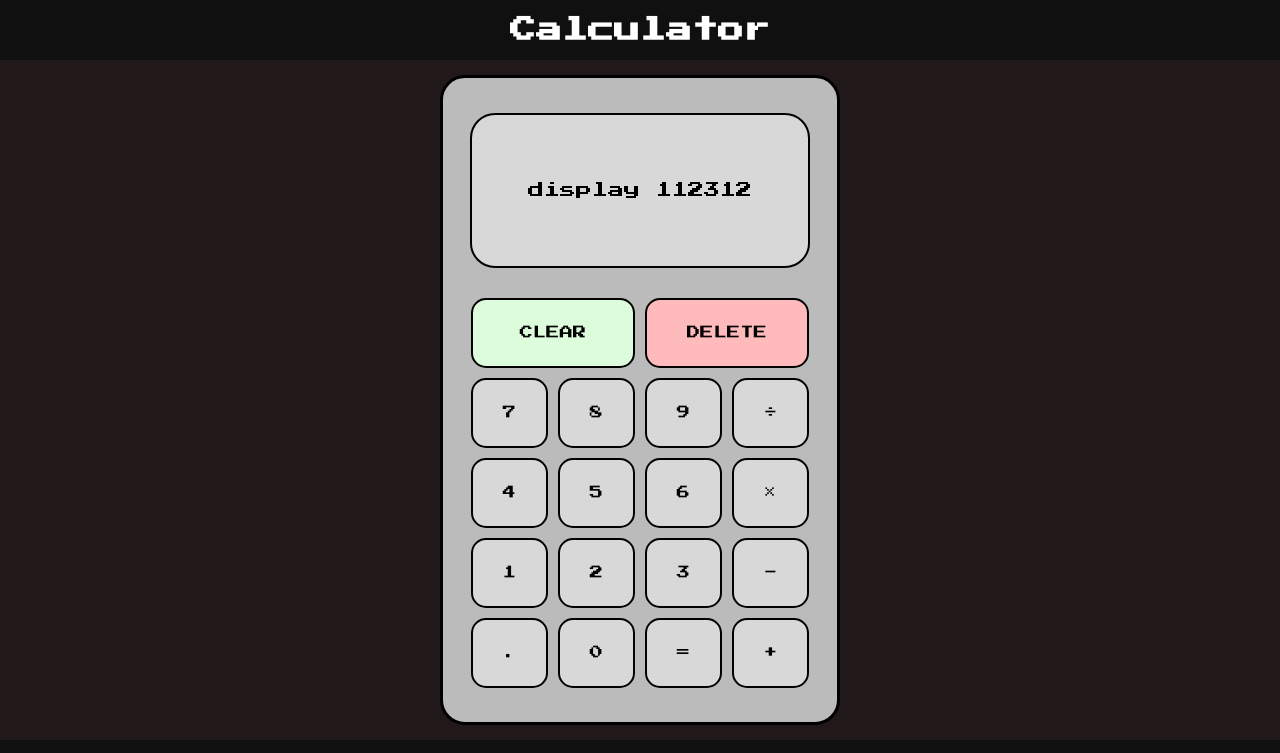
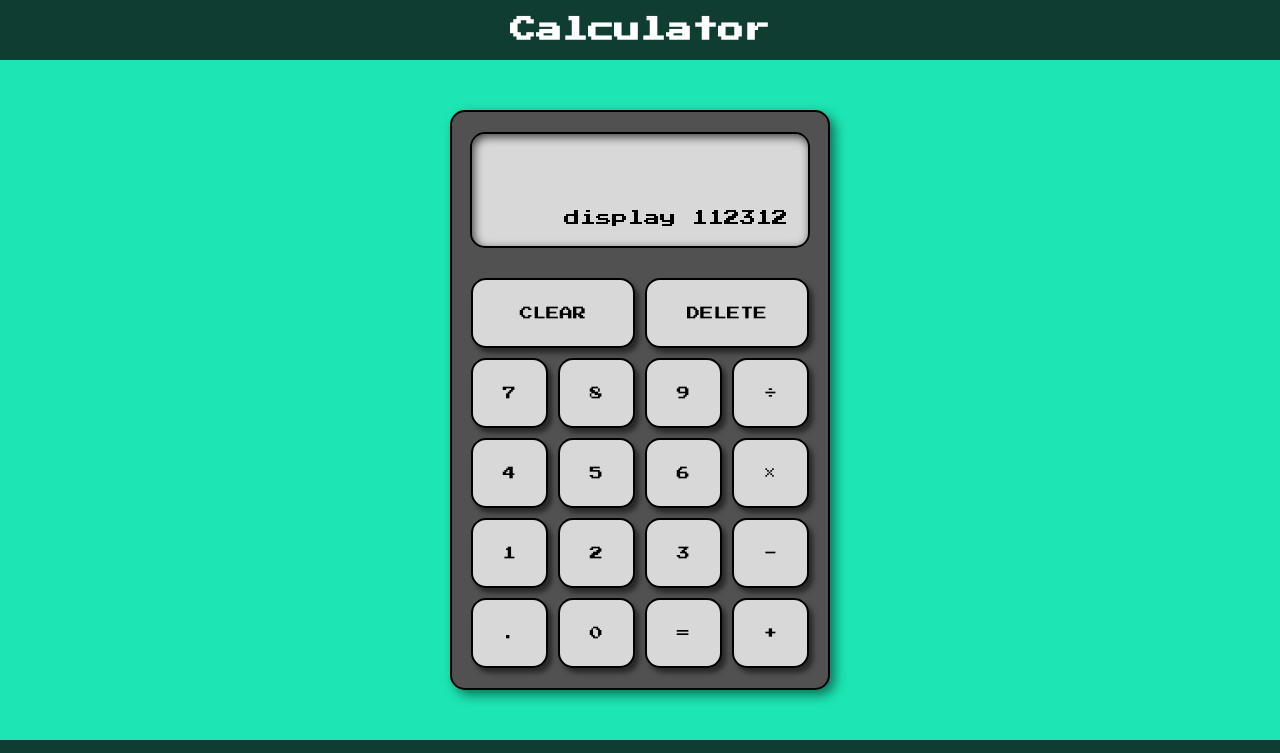
Before and after one commit to jasontduong/calculator, a plain HTML site: page index.html in a window 1280 px wide. Shown: the top 753 px of the page. Drawn offline with Linux system fonts and the light colour scheme.

Commit message:
updated UI

```diff
--- a/calculator.js
+++ b/calculator.js
@@ -1,5 +1,9 @@
+const display = document.querySelector('.calcdisplay');
+const buttons = document.getElementsByClassName("buts");
+
+
 function add(a, b) {
-  return a + b;
+    return a + b;
 }
 
 function subtract(a, b) {
@@ -11,7 +15,11 @@ function multiply(a, b) {
 }
 
 function divide(a, b) {
+    if (b === 0) {
+        return "BRUH"
+    } else {
     return a / b;
+    }
 }
 
 function operate(a, b, operator) {
@@ -21,7 +29,23 @@ function operate(a, b, operator) {
     if (operator === divide) return divide(a, b);
 }
 
+function buttonClicks() {
+    for (var i = 0; i < buttons.length; i++) {
+        buttons[i].addEventListener("click", function (event) {
+             console.log(event.target.value)
+
+         });
+    }
+}
+
+
+
+
 console.log(operate(3, 4, add));
 console.log(operate(3, 4, subtract));
 console.log(operate(3, 4, multiply));
 console.log(operate(16, 4, divide));
+
+window.onload = () => {
+    displayThis();
+}
--- a/index.html
+++ b/index.html
@@ -23,27 +23,27 @@
 
             </div>
             <div class="calcbuttons">
-                <button id=clear>CLEAR</button>
-                <button id=delete>DELETE</button>
-                <button>7</button>
-                <button>8</button>
-                <button>9</button>
-                <button>÷</button>
+                <button class=buts id=clear>CLEAR</button>
+                <button class=buts id=delete>DELETE</button>
+                <button class=buts value="7">7</button>
+                <button class=buts value="8">8</button>
+                <button class=buts value="9">9</button>
+                <button class=buts value="divide">÷</button>
 
-                <button>4</button>
-                <button>5</button>
-                <button>6</button>
-                <button>×</button>
+                <button class=buts value="4">4</button>
+                <button class=buts value="5">5</button>
+                <button class=buts value="6">6</button>
+                <button class=buts value="multiply">×</button>
 
-                <button>1</button>
-                <button>2</button>
-                <button>3</button>
-                <button>-</button>
+                <button class=buts value="1">1</button>
+                <button class=buts value="2">2</button>
+                <button class=buts value="3">3</button>
+                <button class=buts value="subtract">-</button>
 
-                <button>.</button>
-                <button>0</button>
-                <button>=</button>
-                <button>+</button>
+                <button class=buts value="decimal">.</button>
+                <button class=buts value="0">0</button>
+                <button class=buts value="equals">=</button>
+                <button class=buts value="add">+</button>
             </div>
         </div>
     </div>
--- a/style.css
+++ b/style.css
@@ -1,6 +1,6 @@
 :root {
     --clr-hdft: rgba(14, 14, 14, 0.775);
-    --clr-bg: rgb(33, 25, 25);
+    --clr-bg: rgb(29, 229, 179);
 }
 
 *,
@@ -70,36 +70,39 @@ body {
 }
 
 .calcbody {
-    width: 400px;
-    height: 650px;
-    background-color: rgb(187, 187, 187);
-    border-radius: 25px;
+    width: 380px;
+    height: 580px;
+    background-color: rgb(81, 81, 81);
+    border-radius: 15px;
     display: flex;
-    padding: 30px;
+    padding: 20px;
     flex-direction: column;
     justify-content: center;
     align-items: center;
     gap: 30px;
-    border: 3px solid black;
+    border: 2px solid black;
+    box-shadow: 5px 5px 12px rgba(0,0,0,0.5);
 }
 
 .calcdisplay {
     width: 340px;
-    height: 155px;
+    height: 120px;
     background-color: rgb(216, 216, 216);
     display: flex;
-    align-items: center;
-    justify-content: center;
-    border-radius: 25px;
+    justify-content: flex-end;
+    align-items: flex-end;
+    border-radius: 15px;
     color: black;
     border: 2px solid black;
+    padding: 20px;
+    box-shadow: inset 2px 3px 10px 0px rgba(0,0,0,0.7);
 }
 
 .calcbuttons {
     width: 340px;
-    height: 390px;
+    height: 400px;
     background-color: inherit;
-    border-radius: 25px;
+    border-radius: 15px;
     display: flex;
     flex-wrap: wrap;
     gap: 10px;
@@ -107,6 +110,7 @@ body {
     margin: 0px;
     align-items: center;
     justify-content: center;
+
 }
 
 button {
@@ -117,15 +121,24 @@ button {
     color: black;
     border: 2px solid black;
     background-color: rgb(216, 216, 216);
+    box-shadow: 4px 5px 5px 0px rgba(0,0,0,0.5);
+    cursor: pointer;
+}
+
+button:hover {
+    transform: translateY(-2px);
+    background-color: rgb(236, 232, 232);
+    color: var(--clr-bg);
+
 }
 button#clear, #delete {
     width: 164px;
 }
 
-button#clear {
+button#clear:hover {
     background-color: rgb(220, 252, 220);
 }
 
-button#delete {
+button#delete:hover {
     background-color: rgb(255, 187, 187);
 }
```
